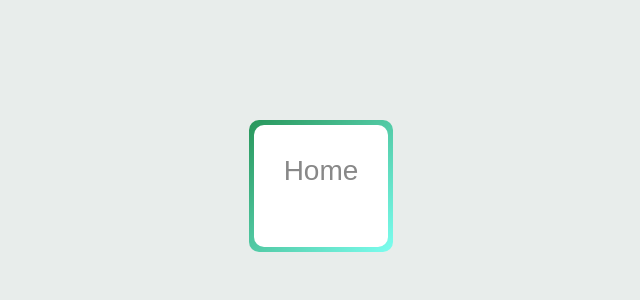
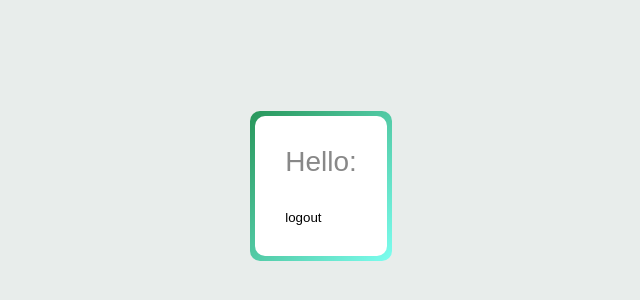
Before and after one commit to JimmyJames22/commutr, a React (Create React App) app in the folder frontend/: page / in a window 1280 px wide. Shown: the part 214-514 px from the top of the page, without its empty margins (319-959 px from the left). Built offline with nearby package versions, Linux system fonts and the light colour scheme; sample sign-in values are in the browser's storage.

Commit message:
Saving login data to local storage

```diff
--- a/frontend/src/App.js
+++ b/frontend/src/App.js
@@ -4,6 +4,7 @@ import { BrowserRouter as Router, Route, Routes} from 'react-router-dom';
 import Login from './components/LoginPage'
 import Signup from './components/SignupPage'
 import Home from './components/HomePage'
+import Profile from './components/ProfilePage'
 
 function App() {
 
@@ -24,6 +25,8 @@ function App() {
           </Route>
           <Route exact path="/signup" element={ <Signup Signup = {signupReq} error={error}/> }>
           </Route>
+          <Route exact path="/profile" element={ <Profile/> }>
+          </Route>
           </Routes>
       </header>
     </div>
--- a/frontend/src/components/HomePage.js
+++ b/frontend/src/components/HomePage.js
@@ -1,9 +1,24 @@
+import { useState, useEffect } from 'react';
+import { Navigate } from 'react-router-dom';
+import LogoutButton from './LogoutButton';
+
 function HomePage() {
+
+    const [name, setName] = useState("");
+    const data = JSON.parse(localStorage.getItem('userData'))
+
+    console.log(localStorage.getItem('userData'));
+
+    if(localStorage.getItem('userData')== null){
+        return <Navigate to="/login" />;
+    }
+
 
     return(
         <form>
             <div className="form-inner">
-                <h2>Home</h2>
+                <h2>Hello: {data.nameFirst} {data.nameLast}</h2>
+                <LogoutButton />
             </div>
         </form>
     )
--- a/frontend/src/components/LoginPage.js
+++ b/frontend/src/components/LoginPage.js
@@ -16,6 +16,15 @@ function LoginPage() {
             }
         }).then(response => {
             console.log("Google login success:", response);
+            console.log(response.data.user.address)
+            localStorage.setItem('userData',JSON.stringify({
+                "nameFirst":response.data.user.nameFirst,
+                "nameLast":response.data.user.nameLast,
+                "email":response.data.user.email,
+                "address":response.data.user.address,
+                "phone":response.data.user.phone,
+                "isDriver":response.data.user.isDriver
+            }))
             navigate('/');
         }).catch(
             function (error) {
--- /dev/null
+++ b/frontend/src/components/LogoutButton.js
@@ -0,0 +1,18 @@
+import { useNavigate } from 'react-router-dom';
+
+function LogoutButton() {
+
+    const navigate = useNavigate();
+
+    const logOut =()=>{
+        localStorage.clear();
+        navigate("/login");
+    }
+    return(
+            <div className="logout-button-div">
+                <button onClick={logOut}>logout</button>
+            </div>
+    )
+}
+
+export default LogoutButton
--- a/frontend/src/components/ProfilePage.js
+++ b/frontend/src/components/ProfilePage.js
@@ -3,7 +3,7 @@ function ProfilePage() {
     return(
         <form>
             <div className="form-inner">
-                <h2>Home</h2>
+                <h2>Profile</h2>
             </div>
         </form>
     )
```
Also changed, not shown: frontend/src/components/LoginButton.js (deleted).
